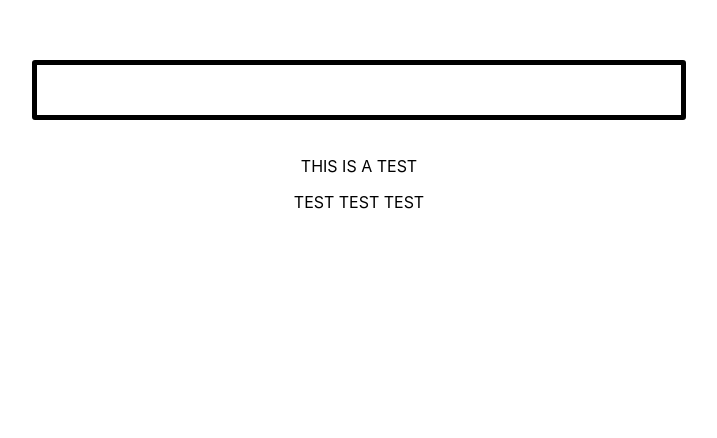
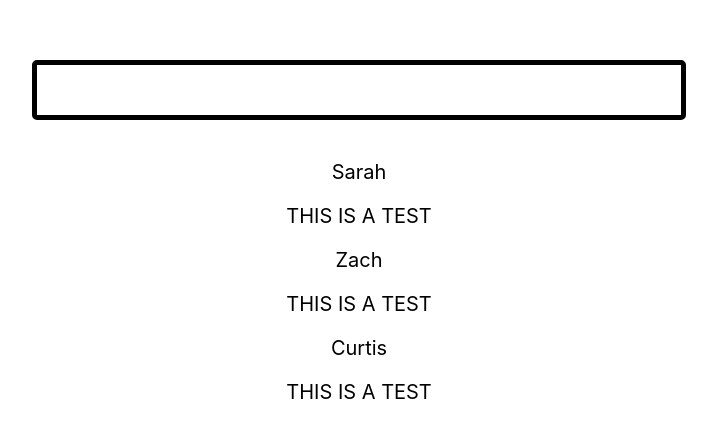
Before and after one commit to kanderson425/React_The_Complete_Guide, a React (Create React App) app in the folder assignment1_the_base_syntax/: page / in a window 1280 px wide. Shown: the part 196-634 px from the top of the page, without its empty margins (281-998 px from the left). Built offline with nearby package versions, Linux system fonts and the light colour scheme.

Commit message:
Passes in the Username through to the userOutput component

```diff
--- a/assignment1_the_base_syntax/src/App.js
+++ b/assignment1_the_base_syntax/src/App.js
@@ -7,8 +7,19 @@ import UserOutput from './UserOutput/UserOutput';
 function App() {
   return (
     <div className="App">
-      <UserInput />
-      <UserOutput />
+      <UserInput
+        userName="Kyle"
+      />
+      <UserOutput
+        userName="Sarah"
+      />
+      <UserOutput
+        userName="Zach"
+      />
+      <UserOutput
+        userName="Curtis"
+      />
+
     </div>
   );
 }
--- a/assignment1_the_base_syntax/src/UserInput/UserInput.css
+++ b/assignment1_the_base_syntax/src/UserInput/UserInput.css
@@ -1,6 +1,6 @@
 .userInput {
     border: solid black 5px;
-    border-radius: 3px;
+    border-radius: 5px;
     width: 50%;
     height: 60%;
     font-size: 30px;
--- a/assignment1_the_base_syntax/src/UserInput/UserInput.js
+++ b/assignment1_the_base_syntax/src/UserInput/UserInput.js
@@ -1,15 +1,12 @@
 import React, { Component } from 'react';
 import './UserInput.css';
 
-class userInput extends Component {
-
-    render() {
+const userInput = (props) => {
         return (
             <div className="inputContainer">
                 <input className="userInput" type="text"></input>
             </div>
         )
-    }
 }
 
 export default userInput;
--- a/assignment1_the_base_syntax/src/UserOutput/UserOutput.css
+++ b/assignment1_the_base_syntax/src/UserOutput/UserOutput.css
@@ -0,0 +1,3 @@
+.userOutput {
+    font-size: 20px;
+}
--- a/assignment1_the_base_syntax/src/UserOutput/UserOutput.js
+++ b/assignment1_the_base_syntax/src/UserOutput/UserOutput.js
@@ -1,16 +1,13 @@
-import React, { Component } from 'react';
+import React from 'react';
 import './UserOutput.css';
 
-class userOutput extends Component {
-
-    render() {
+const userOutput = (props) => {
         return (
-            <div>
-            <p>THIS IS A TEST</p>
-            <p>TEST TEST TEST</p>
-        </div>
+            <div className="userOutput">
+                <p>{props.userName}</p>
+                <p>THIS IS A TEST</p>
+            </div>
         )
-    }
 }
 
 export default userOutput;
```
